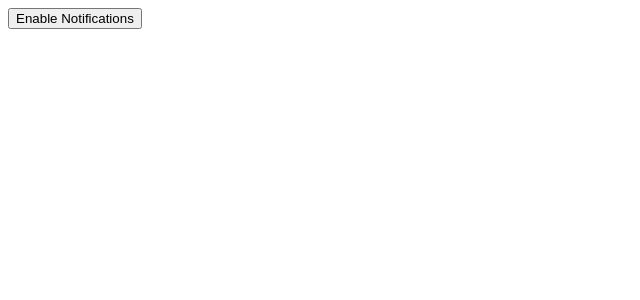
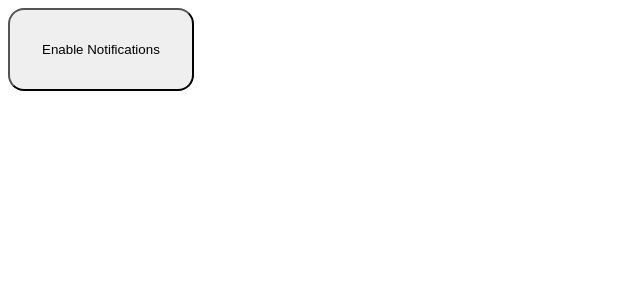
Before and after one commit to kindohm/duude-next, a Next.js app: page /notify in a window 1280 px wide. Shown: the top 300 px of the page, without its empty margins (0-640 px from the left). Built offline with nearby package versions, Linux system fonts and the light colour scheme.

Commit message:
fix audio filename

```diff
--- a/src/app/notify/page.tsx
+++ b/src/app/notify/page.tsx
@@ -8,7 +8,7 @@ export default function Notify() {
 
   const handleEnable = async () => {
     // Play a silent sound to get permission
-    const audio = new Audio("/beep.mp3");
+    const audio = new Audio("/crush.mp3");
     audio.volume = 0;
     try {
       await audio.play();
@@ -25,7 +25,6 @@ export default function Notify() {
       try {
         const res = await fetch("/api/read");
         const { datetime } = await res.json();
-        console.log("Poll result:", datetime);
 
         const currentDateTime = new Date(datetime);
 
@@ -42,18 +41,31 @@ export default function Notify() {
       } catch (err) {
         console.error("Failed to poll /api/read", err);
       }
-    }, 1000);
+    }, 5000);
 
     return () => clearInterval(interval);
   }, [lastNotification, isEnabled]);
 
   if (!isEnabled) {
     return (
-      <div>
-        <button onClick={handleEnable}>Enable Notifications</button>
+      <div style={{ fontFamily: "sans-serif" }}>
+        <button
+          onClick={handleEnable}
+          style={{
+            padding: "2rem",
+            borderRadius: "16px",
+            cursor: "pointer",
+          }}
+        >
+          Enable Notifications
+        </button>
       </div>
     );
   }
 
-  return <div>Notifications enabled - listening...</div>;
+  return (
+    <div style={{ fontFamily: "sans-serif" }}>
+      Notifications enabled - listening...
+    </div>
+  );
 }
```
